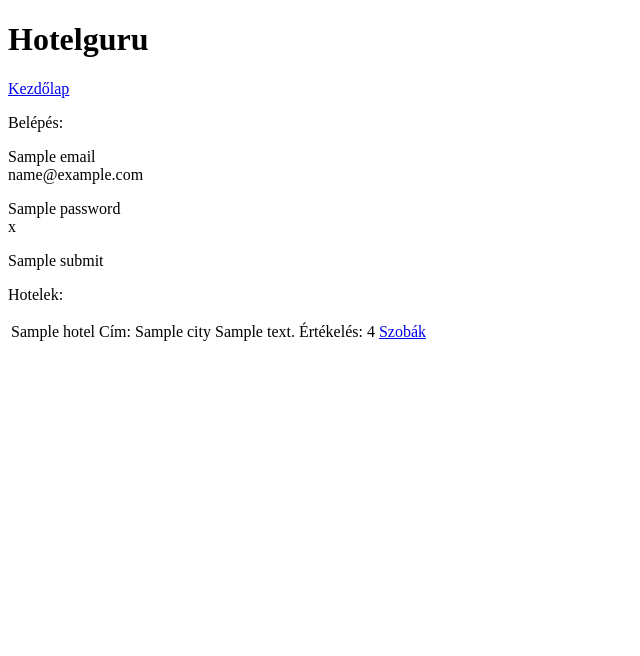
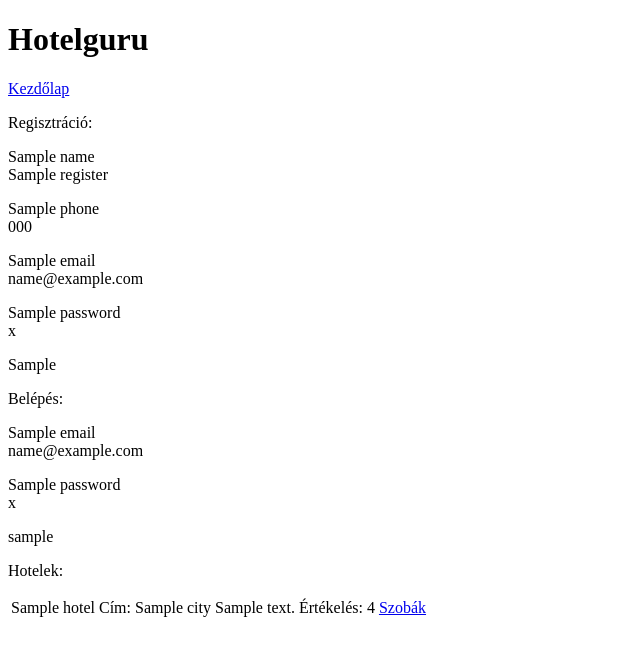
Before and after one commit to ipanraccoon/Hotelguru, a Python web app: template Hotelguru/templates/main.html in a window 1280 px wide. Shown: the top 656 px of the page, without its empty margins (0-640 px from the left). Run offline with Jinja, Linux system fonts and the light colour scheme; the template is opened without the code that fills it: most values are stand-ins (such as "Sample title", 1, 10 or a date in 2020).

Commit message:
regisztráció

```diff
--- a/Hotelguru/Forms/loginForm.py
+++ b/Hotelguru/Forms/loginForm.py
@@ -5,5 +5,5 @@ from wtforms.validators import DataRequired, Email
 
 class LoginForm(FlaskForm):
     email = StringField('Email', validators=[DataRequired(), Email()])
-    password = PasswordField("Password", validators=[DataRequired()])
-    submit = SubmitField("Sign In")
+    password = PasswordField("Jelszó", validators=[DataRequired()])
+    submit_login = SubmitField("Belépés")
--- a/Hotelguru/templates/main.html
+++ b/Hotelguru/templates/main.html
@@ -3,6 +3,43 @@
 {% block content %}
 
     {% if not user %}
+    <p>Regisztráció:</p>
+    <form action="" method="post" novalidate>
+        {{ register.hidden_tag() }}
+        <p>
+            {{ register.name.label}}<br />
+            {{ register.name(size = 32)}}<br /></p>
+            {% for error in register.name.errors %}
+                <span style="color:red;">[{{error}}]</span>
+            {% endfor %}
+        </p>
+        <p>
+            {{ register.phone.label}}<br />
+            {{ register.phone(size = 32)}}<br>
+            {% for error in register.phone.errors %}
+                <span style="color:red;">[{{error}}]</span>
+            {% endfor %}
+        </p>
+        <p>
+            {{ register.email.label}}<br />
+            {{ register.email(size = 32)}}<br />
+            {% for error in register.email.errors %}
+                <span style="color:red;">[{{error}}]</span>
+            {% endfor %}
+        </p>
+        <p>
+            {{ register.password.label}}<br />
+            {{ register.password(size=32)}}<br />
+            {% for error in register.password.errors %}
+                <span style="color:red;">[{{error}}]</span>
+            {% endfor %}
+        </p>
+        </p>
+        <p>
+            {{ register.submit_register()}}
+        </p>
+
+    </form>
     <p>Belépés:</p>
     <form action="" method="post" novalidate>
         {{ login.hidden_tag() }}
@@ -18,7 +55,7 @@
             {{ login.password(size=32)}}<br />
         </p>
         <p>
-            {{ login.submit()}}
+            {{ login.submit_login()}}
         </p>
      </form>
      {% endif %}
```
Also changed, not shown: Hotelguru/Forms/registerForm.py (added, +11 -0 lines), Hotelguru/blueprints/main/routes.py (+18 -2 lines), Hotelguru/Forms/__init__.py (added), Hotelguru/app.db.
